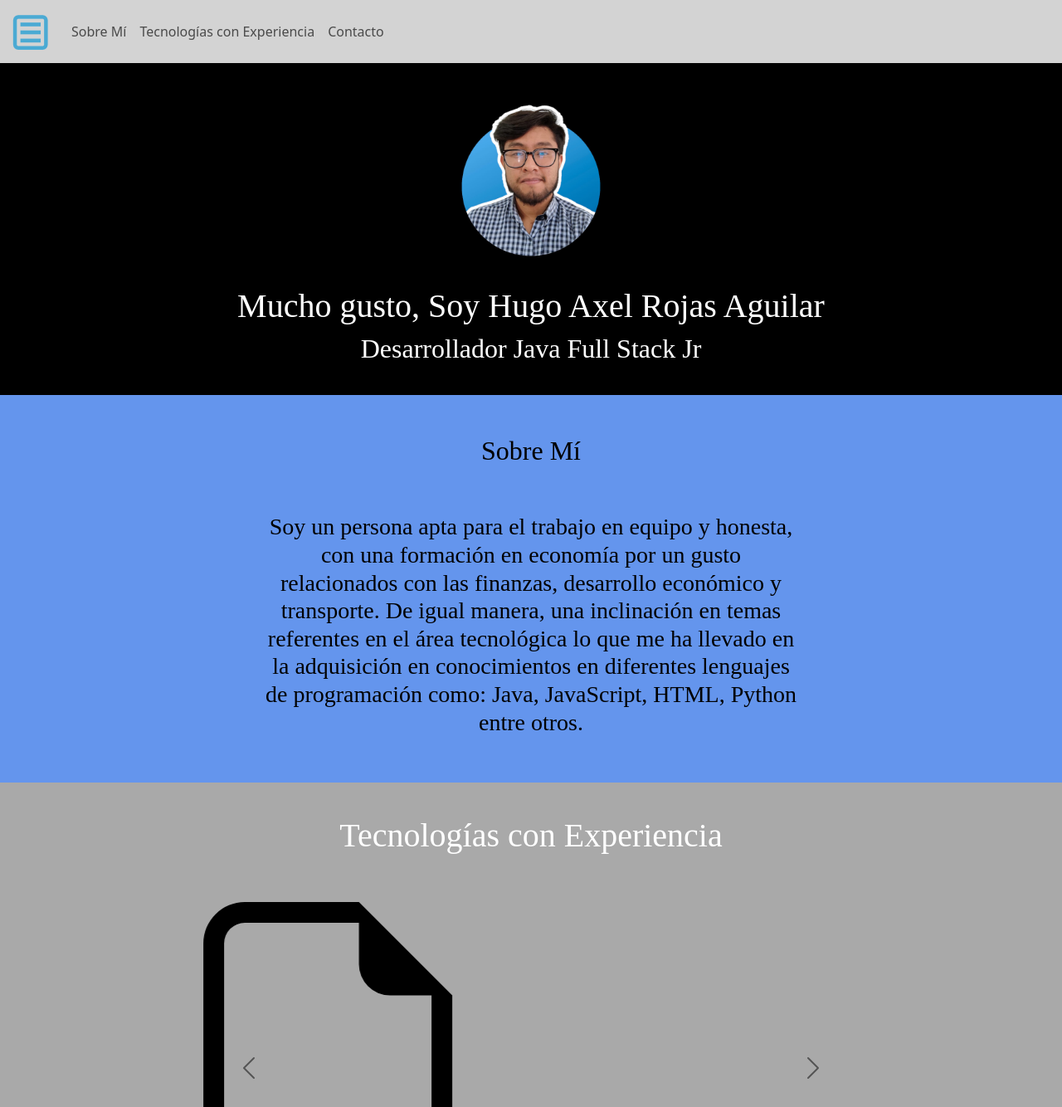
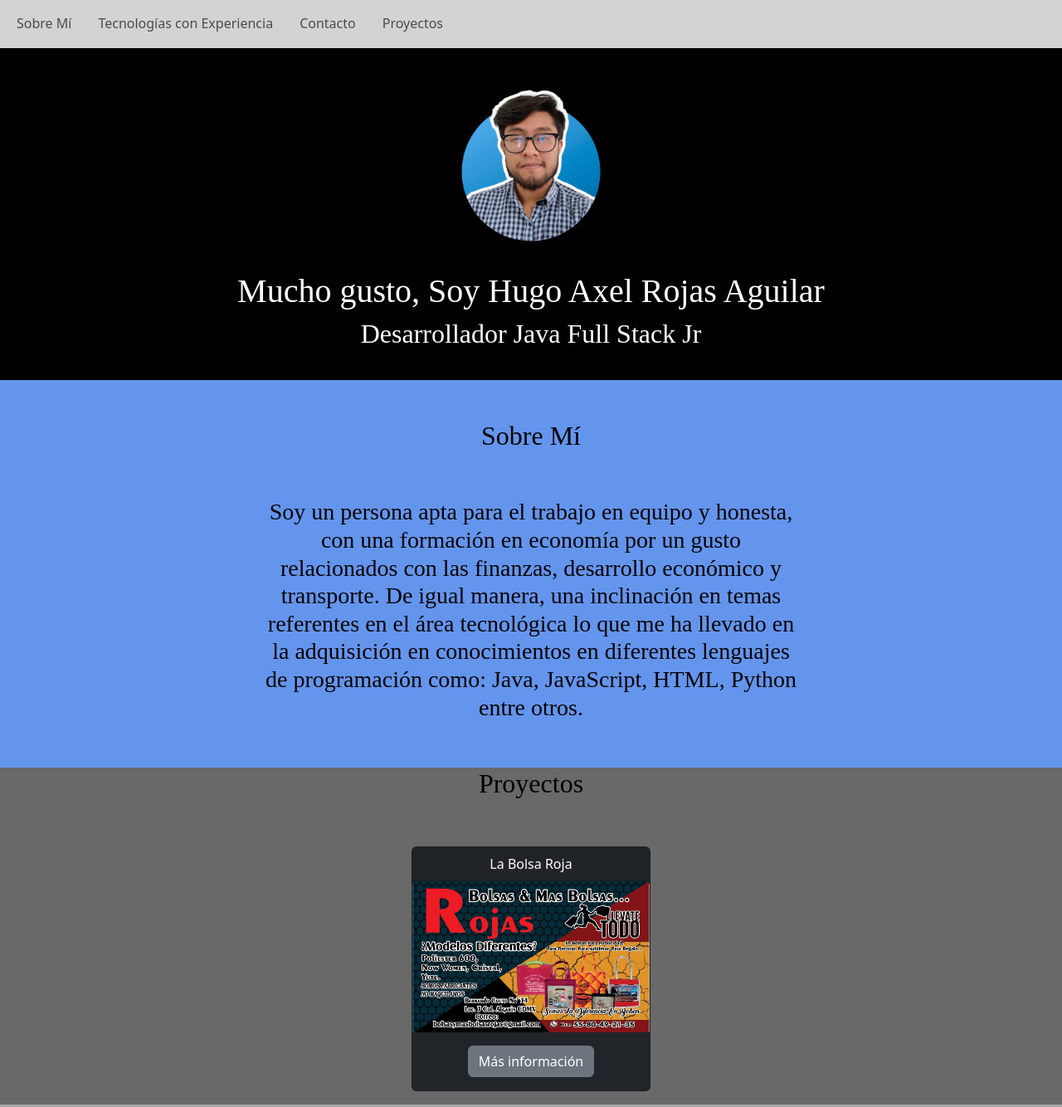
Before and after one commit to RAHugo/Portafolio, a plain HTML site: page index.html in a window 1280 px wide. Shown: the top 1334 px of the page at 83% size. Drawn offline with nearby package versions, Linux system fonts and the light colour scheme; a web font is replaced by a local one.

Commit message:
Realización del apartado de proyectos En base a cards y de modal

```diff
--- a/css/style.css
+++ b/css/style.css
@@ -82,7 +82,11 @@ i{
     color: white;
 }
 
-
+.proyecto{
+    background-color: dimgray;
+    min-height: 400px;
+    text-align: center;
+}
 
 
 
--- a/index.html
+++ b/index.html
@@ -1,5 +1,6 @@
 <!DOCTYPE html>
 <html lang="en">
+
 <head>
   <meta charset="UTF-8">
   <meta http-equiv="X-UA-Compatible" content="IE=edge">
@@ -8,7 +9,8 @@
   <meta name="description" content="Portafolio de un Desarrollador Java Full Stack jr">
   <meta name="keywords" content="HTML, CSS, JavaScript, Java, Bootstrap">
   <link rel="stylesheet" href="./css/style.css">
-    <link href="https://cdn.jsdelivr.net/npm/bootstrap@5.3.0-alpha1/dist/css/bootstrap.min.css" rel="stylesheet" integrity="sha384-GLhlTQ8iRABdZLl6O3oVMWSktQOp6b7In1Zl3/Jr59b6EGGoI1aFkw7cmDA6j6gD" crossorigin="anonymous">
+  <link href="https://cdn.jsdelivr.net/npm/bootstrap@5.3.0-alpha1/dist/css/bootstrap.min.css" rel="stylesheet"
+    integrity="sha384-GLhlTQ8iRABdZLl6O3oVMWSktQOp6b7In1Zl3/Jr59b6EGGoI1aFkw7cmDA6j6gD" crossorigin="anonymous">
   <title>Portafolio Hugo Rojas</title>
   <link rel="icon" type="image/x-icon" href="./src/img/Hugo_Rojas.png">
   <link rel="preconnect" href="https://fonts.googleapis.com">
@@ -16,17 +18,17 @@
   <link href="https://fonts.googleapis.com/css2?family=Playfair+Display:ital@1&display=swap" rel="stylesheet">
   <link rel="stylesheet" href="https://cdn.jsdelivr.net/npm/bootstrap-icons@1.10.3/font/bootstrap-icons.css">
 </head>
+
 <body>
-    <nav class="navbar navbar-expand-md">
-        <div class="container-fluid">
-          <button class="navbar-toggler" type="button" data-bs-toggle="collapse" data-bs-target="#navbarToggler" aria-controls="navbarTogglerDemo01" aria-expanded="false" aria-label="Toggle navigation">
+
+  <nav class="navbar navbar-expand-md justify-content-center">
+    <div class="container-fluid justify-content-center">
+      <button class="navbar-toggler" type="button" data-bs-toggle="collapse" data-bs-target="#navbarToggler"
+        aria-controls="navbarTogglerDemo01" aria-expanded="false" aria-label="Toggle navigation">
         <span class="navbar-toggler-icon"></span>
       </button>
       <div class="collapse navbar-collapse" id="navbarToggler">
-            <a class="navbar-brand" href="#">
-                <img src="./src/img/588a64cdd06f6719692a2d0d.png" alt="Menú" width="50px" height="50px">
-            </a>
-            <ul class="navbar-nav d-flex justify-content-center align-items-center">
+        <ul class="navbar-nav nav-underline ">
           <li class="nav-item">
             <a class="nav-link " href="#Sobre_Mi">Sobre Mí</a>
           </li>
@@ -36,8 +38,10 @@
           <li class="nav-item">
             <a class="nav-link " href="#contacto">Contacto</a>
           </li>
+          <li class="nav-item">
+            <a class="nav-link " href="#Proyectos">Proyectos</a>
+          </li>
         </ul>
-            </form>
       </div>
     </div>
   </nav>
@@ -52,12 +56,55 @@
   <section class="sobre2 aligh-items-center">
     <div class="container-fluid ancho">
       <div class="sobre2-principal">
-          <a id="Sobre_Mi" name="#Sobre_Mi"><h2 class="text-black">Sobre Mí</h2></a>
+        <a id="Sobre_Mi" name="#Sobre_Mi">
+          <h2 class="text-black">Sobre Mí</h2>
+        </a>
         <br><br>
-          <h3 class="text-black">Soy un persona apta para el trabajo en equipo y honesta, con una formación en economía por un gusto relacionados con las finanzas, desarrollo económico y transporte. De igual manera, una inclinación en temas referentes en el área tecnológica lo que me ha llevado en la adquisición en conocimientos en diferentes lenguajes de programación como: Java, JavaScript, HTML, Python entre otros. </h3>
+        <h3 class="text-black">Soy un persona apta para el trabajo en equipo y honesta, con una formación en economía
+          por un gusto relacionados con las finanzas, desarrollo económico y transporte. De igual manera, una
+          inclinación en temas referentes en el área tecnológica lo que me ha llevado en la adquisición en conocimientos
+          en diferentes lenguajes de programación como: Java, JavaScript, HTML, Python entre otros. </h3>
       </div>
     </div>
   </section>
+
+  <section class="proyecto">
+    <a id="Proyectos" name="#Proyectos">
+      <h2 class="text-black">Proyectos</h2>
+    </a>
+    <br><br>
+    <div class="card text-bg-dark mb-3" style="width: 18rem;">
+      <div class="card-header">La Bolsa Roja</div>
+      <img src="src/img/Tarjeta (2)_page-0001 cortado.jpg" class="card-img-top" alt="...">
+      <div class="card-body">
+        <button type="button" class="btn btn-secondary" data-bs-toggle="modal"
+          data-bs-target="#la_bolsa_rojas">
+          Más información
+        </button>
+        <div class="modal fade" id="la_bolsa_rojas" data-bs-backdrop="static" data-bs-keyboard="false"
+          tabindex="-1" aria-labelledby="staticBackdropLabel" aria-hidden="true">
+          <div class="modal-dialog">
+            <div class="modal-content">
+              <div class="modal-header">
+                <h1 style="color: black;" class="modal-title fs-5" id="staticBackdropLabel">La Bolsa Roja</h1>
+                <button type="button" class="btn-close" data-bs-dismiss="modal" aria-label="Close"></button>
+              </div>
+              <div class="modal-body">
+                <p style="color: black;"><strong>La creación de una pagina web para la tienda "La Bolsa Roja".</strong></p>
+              </div>
+              <div class="modal-footer">
+                <a class="btn btn-secondary" href="https://github.com/Rainmch/La-Bolsa-Roja" role="button">GitHub</a>
+              </div>
+            </div>
+          </div>
+        </div>
+      </div>
+    </div>
+  </section>
+
+
+
+
   <!-- Carrucel -->
   <section class="tecnologia" id="tecnologia">
     <h1 class="text-white">Tecnologías con Experiencia</h1>
@@ -104,12 +151,12 @@
             <a href="https://github.com/RAHugo" target="_blank"><i class="bi bi-linkedin"></i></a>
           </td>
           <td>
-              <a href="https://www.linkedin.com/in/hugo-axel-rojas-aguilar-3bb5a6242/" target="_blank"><i class="bi bi-github"></i></a>
+            <a href="https://www.linkedin.com/in/hugo-axel-rojas-aguilar-3bb5a6242/" target="_blank"><i
+                class="bi bi-github"></i></a>
           </td>
         </tr>
       </table>
     </div>
-
   </section>
 
 
@@ -123,8 +170,15 @@
 
 
 
-    <script src="https://cdn.jsdelivr.net/npm/bootstrap@5.3.0-alpha1/dist/js/bootstrap.bundle.min.js" integrity="sha384-w76AqPfDkMBDXo30jS1Sgez6pr3x5MlQ1ZAGC+nuZB+EYdgRZgiwxhTBTkF7CXvN" crossorigin="anonymous"></script>
-    <script src="https://cdn.jsdelivr.net/npm/@popperjs/core@2.11.6/dist/umd/popper.min.js" integrity="sha384-oBqDVmMz9ATKxIep9tiCxS/Z9fNfEXiDAYTujMAeBAsjFuCZSmKbSSUnQlmh/jp3" crossorigin="anonymous"></script>
-    <script src="https://cdn.jsdelivr.net/npm/bootstrap@5.3.0-alpha1/dist/js/bootstrap.min.js" integrity="sha384-mQ93GR66B00ZXjt0YO5KlohRA5SY2XofN4zfuZxLkoj1gXtW8ANNCe9d5Y3eG5eD" crossorigin="anonymous"></script>
+  <script src="https://cdn.jsdelivr.net/npm/bootstrap@5.3.0-alpha1/dist/js/bootstrap.bundle.min.js"
+    integrity="sha384-w76AqPfDkMBDXo30jS1Sgez6pr3x5MlQ1ZAGC+nuZB+EYdgRZgiwxhTBTkF7CXvN"
+    crossorigin="anonymous"></script>
+  <script src="https://cdn.jsdelivr.net/npm/@popperjs/core@2.11.6/dist/umd/popper.min.js"
+    integrity="sha384-oBqDVmMz9ATKxIep9tiCxS/Z9fNfEXiDAYTujMAeBAsjFuCZSmKbSSUnQlmh/jp3"
+    crossorigin="anonymous"></script>
+  <script src="https://cdn.jsdelivr.net/npm/bootstrap@5.3.0-alpha1/dist/js/bootstrap.min.js"
+    integrity="sha384-mQ93GR66B00ZXjt0YO5KlohRA5SY2XofN4zfuZxLkoj1gXtW8ANNCe9d5Y3eG5eD"
+    crossorigin="anonymous"></script>
 </body>
+
 </html>
```
Also changed, not shown: src/img/Tarjeta (2)_page-0001 cortado.jpg (added). Lines whose indentation alone changed are shown as unchanged.
